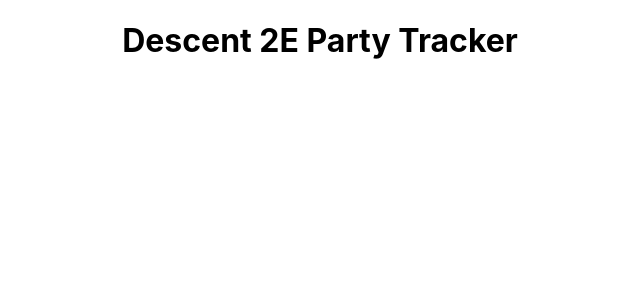
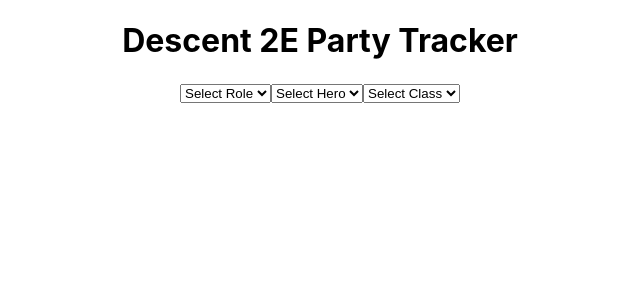
Before and after one commit to TedoBoiyo/descent-2e-party-tracker, a React (Create React App) app: page / in a window 1280 px wide. Shown: the top 300 px of the page, without its empty margins (320-960 px from the left). Built offline with nearby package versions, Linux system fonts and the light colour scheme.

Commit message:
New component select party

```diff
--- a/src/App.js
+++ b/src/App.js
@@ -1,6 +1,7 @@
 import {BrowserRouter as Router, Switch, Route} from 'react-router-dom';
 
 // Components
+import SelectParty from './components/SelectParty/SelectParty';
 
 // CSS
 import './App.css';
@@ -10,9 +11,11 @@ function App() {
     <div className="App">
       <h1>Descent 2E Party Tracker</h1>
 
+      <SelectParty />
+
       {/* Character Tracker  */}
 
-      {/* Character Selector */}
+
     </div>
   );
 }
--- /dev/null
+++ b/src/components/SelectParty/SelectParty.js
@@ -0,0 +1,20 @@
+import React from 'react';
+
+const SelectParty = ({}) => {
+
+    return (
+        <div className="selectParty">
+            <select name="selectRole">
+                <option value="none">Select Role</option>
+            </select>
+            <select name="selectHero">
+                <option value="none">Select Hero</option>
+            </select>
+            <select name="selectClass">
+                <option value="none">Select Class</option>
+            </select>
+        </div>
+    );
+}
+
+export default SelectParty;
```
Also changed, not shown: 1 other file (tests, documents, lock files or other folders).
